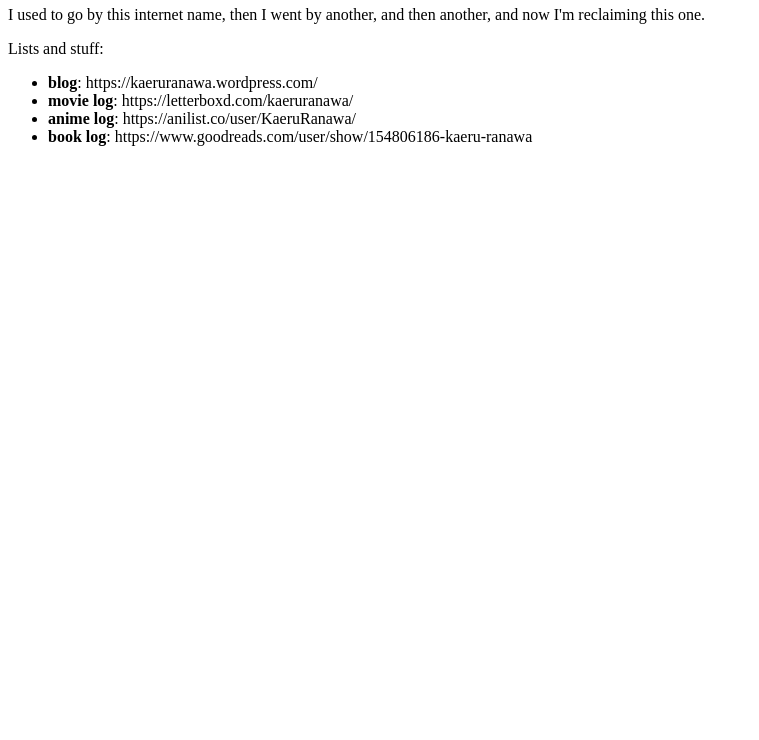
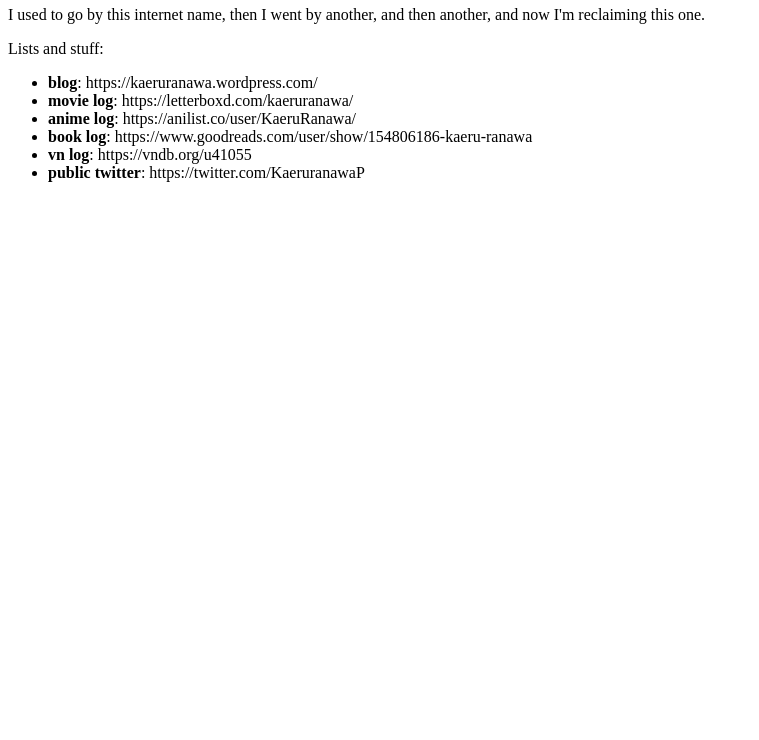
Before and after one commit to kaeruranawa/kaeruranawa.github.io, a plain HTML site: page index.html in a window 1280 px wide. Shown: the part 60-800 px from the top of the page, without its empty margins (0-759 px from the left). Drawn offline with Linux system fonts and the light colour scheme.

Commit message:
Update index.html

```diff
--- a/index.html
+++ b/index.html
@@ -11,6 +11,8 @@
       <li><strong>movie log</strong>: https://letterboxd.com/kaeruranawa/</li>
       <li><strong>anime log</strong>: https://anilist.co/user/KaeruRanawa/</li>
       <li><strong>book log</strong>: https://www.goodreads.com/user/show/154806186-kaeru-ranawa</li>
+      <li><strong>vn log</strong>: https://vndb.org/u41055</li>
+      <li><strong>public twitter</strong>: https://twitter.com/KaeruranawaP</li>
     </ul>
   </body>
 </html>
```
